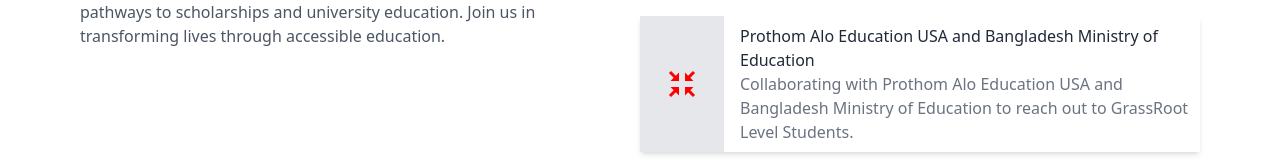
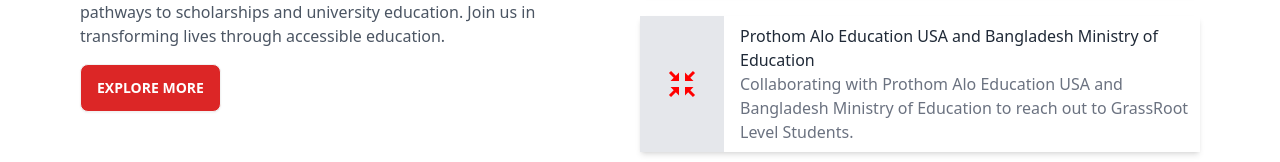
Before and after one commit to rakibaakter/cross-roads-initiative, a React (Vite) app: page / in a window 1280 px wide. Shown: the part 992-1154 px from the top of the page. Built offline with nearby package versions, Linux system fonts and the light colour scheme.

Commit message:
added explore more button to route about page from choose us section

```diff
--- a/src/pages/home/ChooseUs.jsx
+++ b/src/pages/home/ChooseUs.jsx
@@ -2,6 +2,7 @@
 import { BsPersonWorkspace } from "react-icons/bs";
 import { BiCollapse } from "react-icons/bi";
 import { TbLockAccess } from "react-icons/tb";
+import { Link } from "react-router-dom";
 
 const ChooseUs = () => {
   return (
@@ -21,6 +22,12 @@
           scholarships and university education. Join us in transforming lives
           through accessible education.
         </p>
+        <Link
+          to="/about"
+          className="btn mt-4 bg-red-600 text-white uppercase hover:bg-black "
+        >
+          Explore More
+        </Link>
       </div>
       <div className="lg:w-1/2 space-y-6 mt-8 lg:mt-0">
         <div className="flex gap-4 bg-base-100 shadow-md">
```
